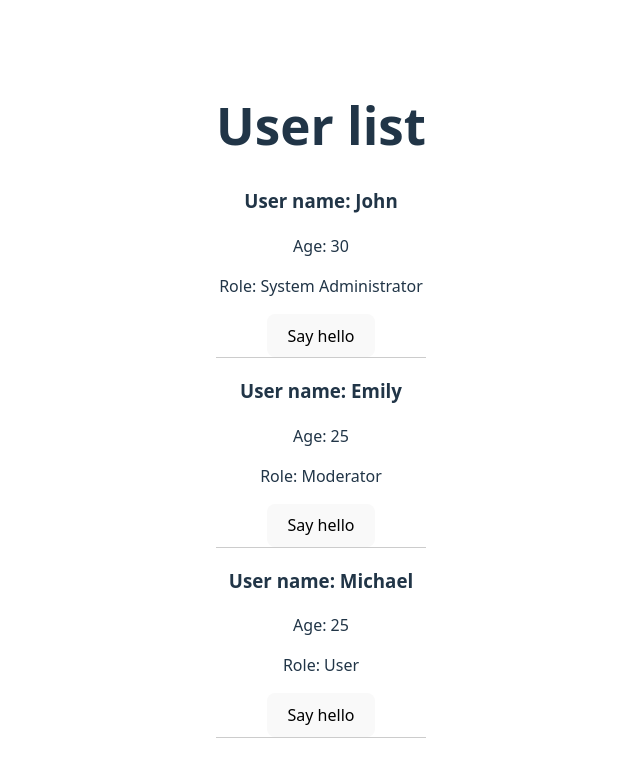
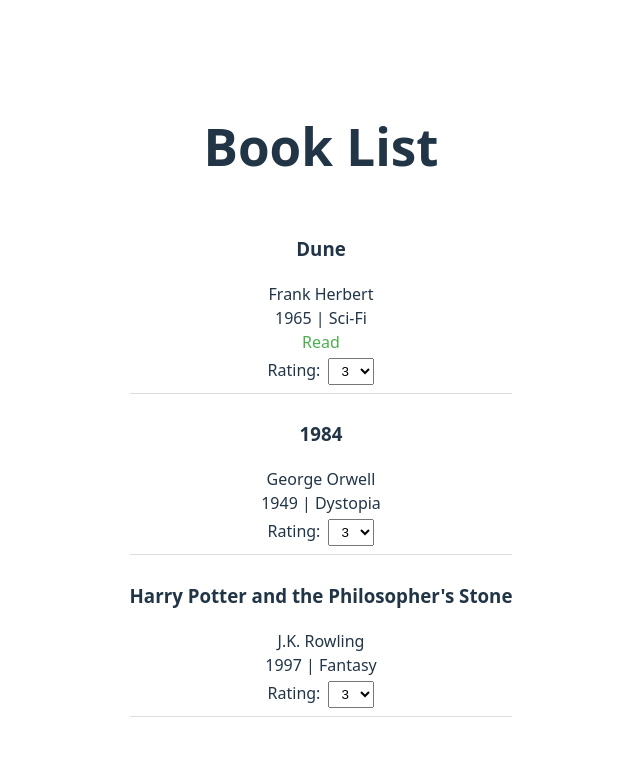
Before and after one commit to kobzacode/React-basic-course, a React (Vite) app: page / in a window 1280 px wide. Shown: the top 764 px of the page, without its empty margins (319-959 px from the left). Built offline with nearby package versions, Linux system fonts and the light colour scheme.

Commit message:
Homework-4

```diff
--- a/src/App.tsx
+++ b/src/App.tsx
@@ -1,19 +1,36 @@
+import { BookList } from '@components/BookList'
 import './App.css'
-import { UserList } from '@components/UserList'
 
-function greetUser(name: string) {
-  alert(`Hello, ${name}!`)
+export interface IBook {
+  title: string;
+  author: string;
+  year: number;
+  genre: string;
+  isRead: boolean;
+  showTitle: (title: string) => void;
+  rateBook: (title: string, rating: string) => void;
 }
 
+const showTitle = (title: string) => {
+  alert(`Book title: "${title}"`);
+};
+
+const rateBook = (title: string, rating: string) => {
+  alert(`You rated "${title}" ${rating}/5`);
+};
+
 function App() {
-  const users = [
-    { name: 'John', age: 30, role: 'System Administrator' },
-    { name: 'Emily', age: 25, role: 'Moderator' },
-    { name: 'Michael', age: 25 },
-  ]
+  const books: IBook[] = [
+    { title: "Dune", author: "Frank Herbert", year: 1965, genre: "Sci-Fi", isRead: true, showTitle, rateBook  },
+    { title: "1984", author: "George Orwell", year: 1949, genre: "Dystopia", isRead: false, showTitle, rateBook },
+    { title: "Harry Potter and the Philosopher's Stone",  author: "J.K. Rowling", year: 1997, genre: "Fantasy", isRead: false, showTitle, rateBook },
+  ];
+
+  const ratings = ["1", "2", "3", "4", "5"];
+
   return (
    <div>
-    <UserList users={users} onGreet={greetUser} />
+    <BookList books={books} ratings={ratings} />
    </div>
   )
 }
--- /dev/null
+++ b/src/components/BookCard.tsx
@@ -0,0 +1,47 @@
+import type { FC } from "react";
+import type { IBook } from "../App";
+import { Select } from "./Select";
+
+interface Props {
+  book: IBook;
+  ratings: string[];
+}
+
+export const BookCard: FC<Props> = ({ book, ratings }) => {
+  const { title, author, year, genre, isRead, showTitle, rateBook  } = book;
+
+  const handleRateChange = (e: React.ChangeEvent<HTMLSelectElement>) => {
+    rateBook(title, e.target.value);
+  };
+
+  return (
+    <div
+      style={{
+        borderBottom: "1px solid #ddd",
+        padding: "8px 0",
+        display: "flex",
+        flexDirection: "column",
+      }}
+    >
+      <h3
+        style={{ cursor: "pointer" }}
+        onClick={() => showTitle(title)}
+      >
+        {title}
+      </h3>
+      <span>{author}</span>
+      <span>{year} | {genre}</span>
+      {isRead && <span style={{ color: "#4CAF50" }}>Read</span>}
+
+      <label style={{ marginTop: "4px" }}>
+        Rating:
+        <Select
+          options={ratings}
+          defaultValue="3"
+          onChange={handleRateChange}
+          style={{ padding: "4px 8px", marginLeft: "8px" }}
+        />
+      </label>
+    </div>
+  );
+};
--- /dev/null
+++ b/src/components/BookList.tsx
@@ -0,0 +1,25 @@
+import type { FC } from "react";
+import type { IBook } from "../App";
+import { BookCard } from "./BookCard";
+
+interface Props {
+  books: IBook[];
+  ratings: string[];
+}
+
+export const BookList: FC<Props> = ({ books, ratings }) => {
+  return (
+    <div style={{ marginTop: "16px" }}>
+      <h1>Book List</h1>
+      <div>
+        {books.map((book) => (
+          <BookCard
+            key={book.title}
+            book={book}
+            ratings={ratings}
+          />
+        ))}
+      </div>
+    </div>
+  );
+};
--- /dev/null
+++ b/src/components/Select.tsx
@@ -0,0 +1,17 @@
+import type { FC, SelectHTMLAttributes } from "react";
+
+interface Props extends SelectHTMLAttributes<HTMLSelectElement> {
+  options: string[];
+}
+
+export const Select: FC<Props> = ({ options, ...rest }) => {
+  return (
+    <select {...rest}>
+      {options.map((option) => (
+        <option key={option} value={option}>
+          {option}
+        </option>
+      ))}
+    </select>
+  );
+};
```
